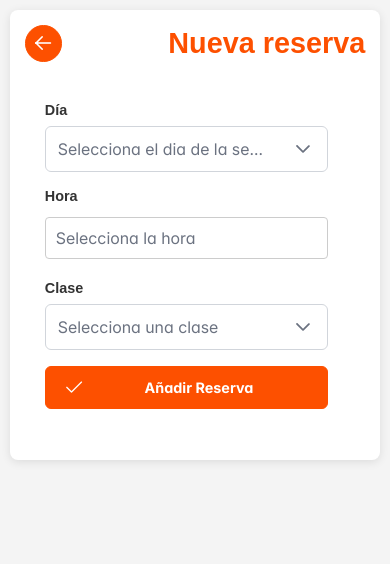
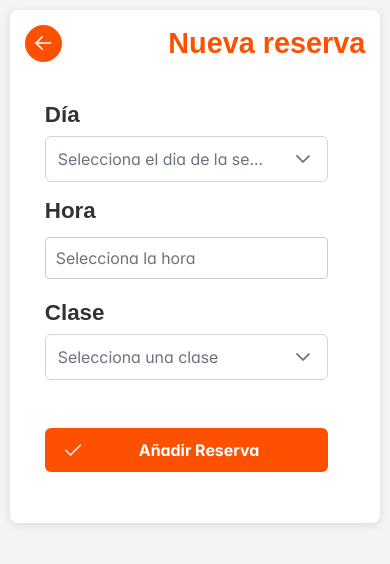
Before and after one commit to yeddar/Reservas---frontend, a React (Vite) app: page /add-reservation in a window 390 px wide. Shown: the top 564 px of the page. Built offline with nearby package versions, Linux system fonts and the light colour scheme; a web font is replaced by a local one.

Commit message:
Cambios realizados en Raspberry Pi

```diff
--- a/src/models/Reserva.js
+++ b/src/models/Reserva.js
@@ -13,13 +13,13 @@ export class Reserva {
 
       // Formato del campo dia_semana
       const diasSemana = {
-        monday: "Lun.",
-        tuesday: "Mar.",
-        wednesday: "Mie.",
-        thursday: "Jue.",
-        friday: "Vie.",
-        saturday: "Sáb.",
-        sunday: "Dom.",
+        monday: "Lun",
+        tuesday: "Mar",
+        wednesday: "Mie",
+        thursday: "Jue",
+        friday: "Vie",
+        saturday: "Sáb",
+        sunday: "Dom",
       };
 
       // Formato del campo
--- a/src/pages/CreateReservation.jsx
+++ b/src/pages/CreateReservation.jsx
@@ -7,6 +7,7 @@ import { Calendar } from 'primereact/calendar';
 import { Dropdown } from 'primereact/dropdown';
 import { Checkbox } from 'primereact/checkbox';
 import { Button } from 'primereact/button';
+import { SplitButton } from 'primereact/splitbutton';
 import "../styles/globals.css";
 import "../styles/AddReservationForm.css";
 import 'primeicons/primeicons.css'
@@ -15,6 +16,7 @@ import 'primereact/resources/themes/lara-light-indigo/theme.css';
 
 const AddReservationForm = () => {
   const navigate = useNavigate();
+  const [loading, setLoading] = useState(false);
   const [reservation, setReservation] = useState({
     dayOfWeek: null,
     time: null,
@@ -23,10 +25,14 @@ const AddReservationForm = () => {
   });
 
   const classOptions = [
+    { label: 'Cycling', value: 'Cycling' },
+    { label: 'Virtual Cycling', value: 'Virtual Cycling' },
+    { label: 'Body Combat', value: 'Body Combat' },
+    { label: 'Zumba', value: 'Zumba' },
     { label: 'Yoga', value: 'Yoga' },
-    { label: 'Pilates', value: 'Pilates' },
-    { label: 'Zumba', value: 'Zumba' },
+    { label: 'GAP', value: 'GAP' },
     { label: 'Body Pump', value: 'Body Pump' },
+    { label: 'Body Balance', value: 'Body Balance' },
   ];
 
   const daysOfWeek = [
@@ -46,6 +52,8 @@ const AddReservationForm = () => {
   const handleSubmit = async (e) => {
     e.preventDefault();
 
+    setLoading(true);
+
     // Obtener el token de autenticación
     const token = localStorage.getItem('token');
 
@@ -60,8 +68,7 @@ const AddReservationForm = () => {
       dia_semana: reservation.dayOfWeek,
       hora: reservation.time.toLocaleTimeString([], { hour: '2-digit', minute: '2-digit' }),
       centro: 'platero',
-      clase: reservation.classType,
-      recurrente: reservation.isRecurrent,
+      clase: reservation.classType
     };
 
     try {
@@ -142,15 +149,14 @@ const AddReservationForm = () => {
                 </div>
                 <div className="field">
                   <Button
+                      className='custom-button'
                       label="Añadir Reserva"
                       icon="pi pi-check"
                       type="submit"
-                      style={{
-                          backgroundColor: '#fd5000',
-                          borderColor: '#fd5000'
-                      }}
+                      loading={loading}
                   />
                 </div>
+
             </form>
         </div>
     </div>
--- a/src/styles/AddReservationForm.css
+++ b/src/styles/AddReservationForm.css
@@ -11,7 +11,7 @@
   }
 
   .field label {
-    font-size: 1rem;
+    font-size: 1.5rem;
     font-weight: bold;
     color: #333; /* Texto oscuro para mejor contraste */
     margin-bottom: 0.5rem;
@@ -50,6 +50,7 @@
     border: none;
     font-size: 1rem;
     font-weight: bold;
+    margin-top: 2rem;
   }
 
   .custom-button:hover {
@@ -68,10 +69,10 @@
     }
 
     .field label {
-      font-size: 0.9rem;
+      font-size: 1.4rem;
     }
 
-    .p-button {
-      font-size: 0.9rem;
+    .custom-button {
+      font-size: 1rem;
     }
   }
--- a/src/styles/Home.css
+++ b/src/styles/Home.css
@@ -7,6 +7,8 @@
   background-color: white;
   box-shadow: 0 2px 10px rgba(0, 0, 0, 0.1);
   overflow: auto;
+  align-self: flex-start;
+  margin-top: 2rem;
 
 }
 
@@ -46,7 +48,7 @@
     width: 95%;
   }
   .p-datatable-sm {
-    font-size: 0.9rem; /* Reduce el tamaño del texto */
+    font-size: 0.75rem; /* Reduce el tamaño del texto */
   }
 
   .header h1 {
```
